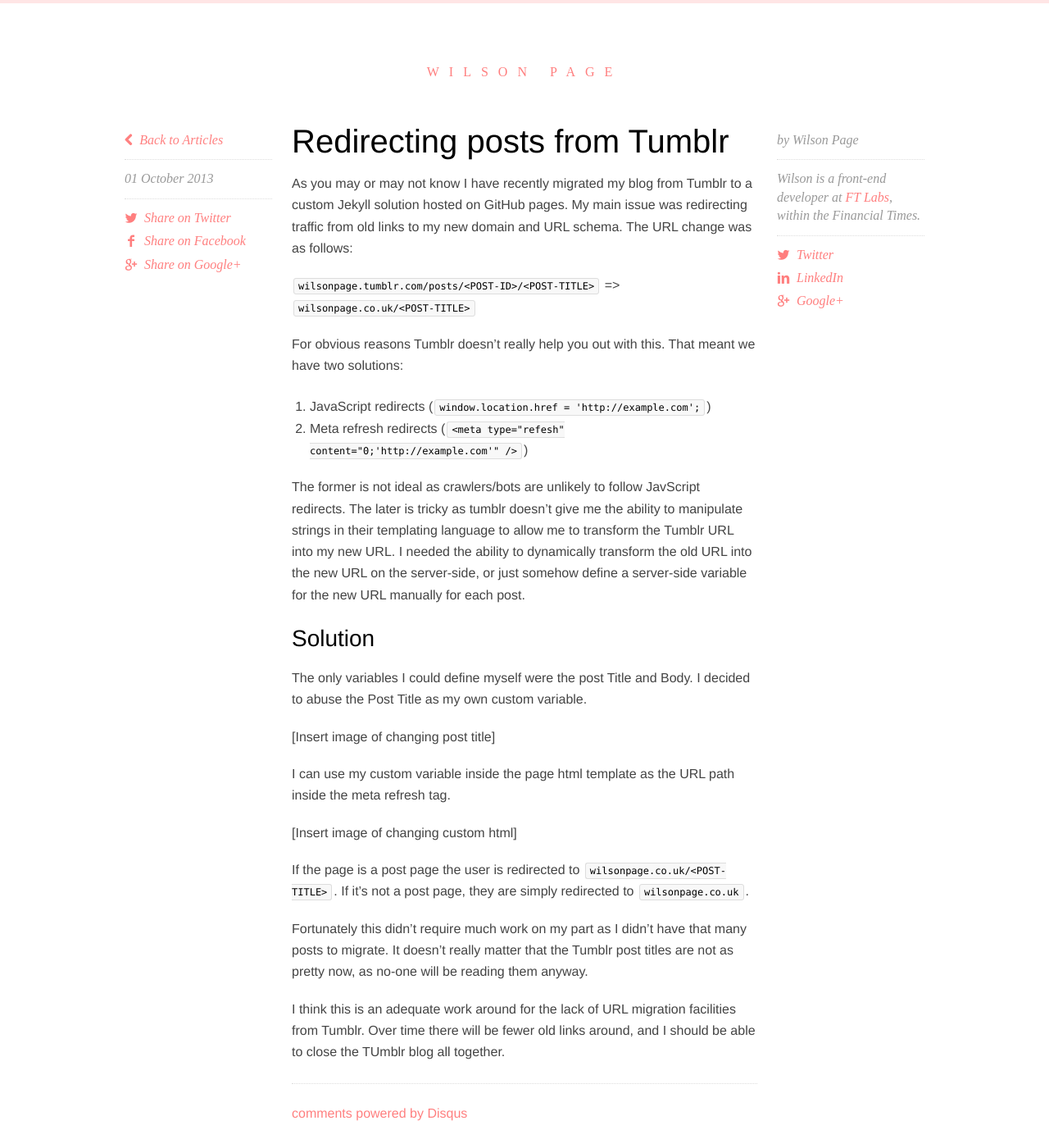
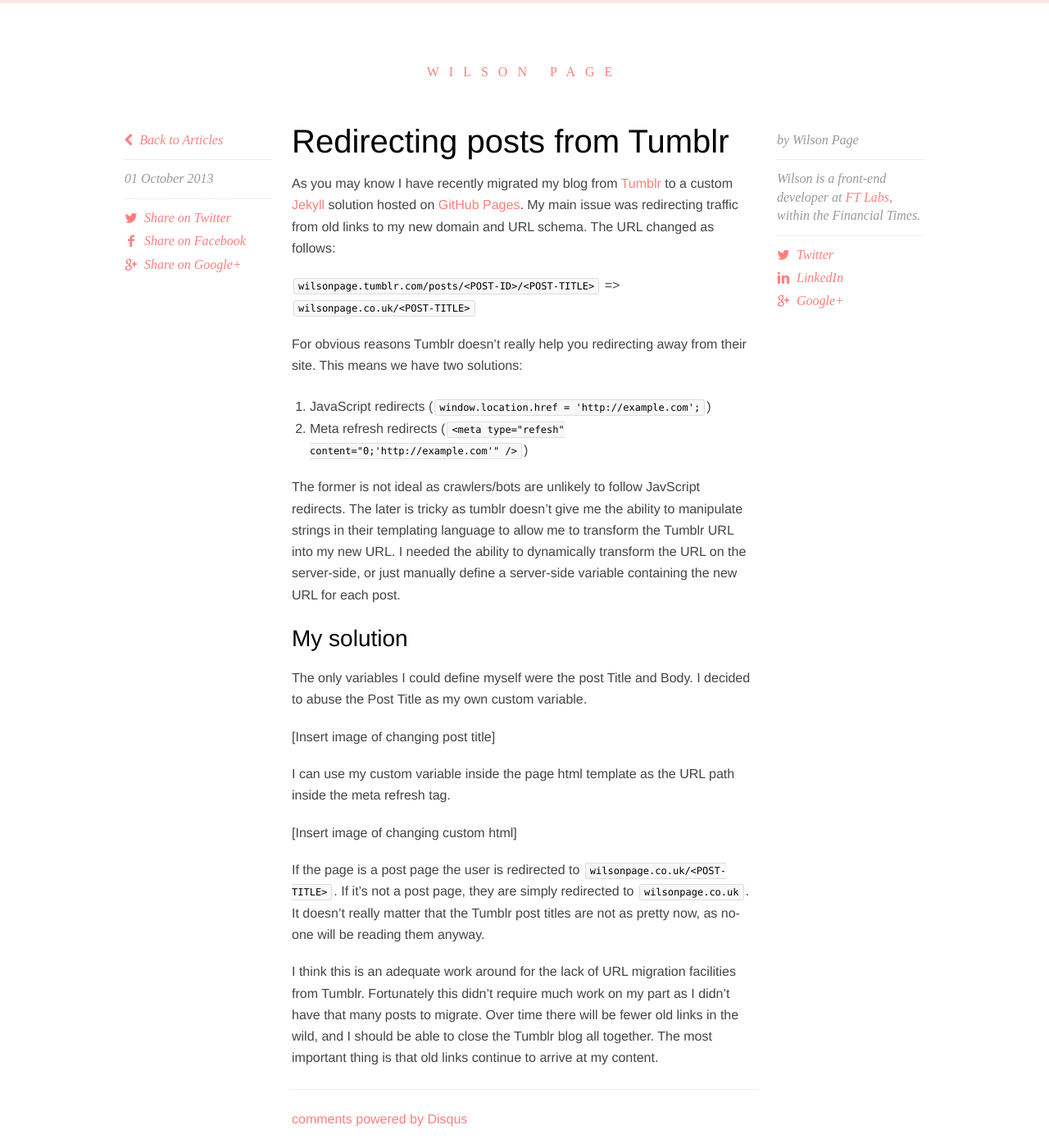
Before and after one commit to wilsonpage/blog, a Jekyll site: the page built from _posts/2013-10-01-redirecting-posts-from-tumblr.markdown, in a window 1280 px wide and 1400 px high. Shown: the whole window at 82% size. Built offline with Jekyll 4.4.1, drawn with Linux system fonts in a browser that asks for light colours; Markdown is read by kramdown in place of the engine named in the settings; comment, search, counter and statistics services are not loaded.

Commit message:
Ammendments

```diff
--- a/_posts/2013-10-01-redirecting-posts-from-tumblr.markdown
+++ b/_posts/2013-10-01-redirecting-posts-from-tumblr.markdown
@@ -4,18 +4,18 @@ title:  "Redirecting posts from Tumblr"
 date:   2013-10-01 10:29
 tags: tumblr blogs
 ---
-As you may or may not know I have recently migrated my blog from Tumblr to a custom Jekyll solution hosted on GitHub pages. My main issue was redirecting traffic from old links to my new domain and URL schema. The URL change was as follows:
+As you may know I have recently migrated my blog from [Tumblr](http://tumblr.com) to a custom [Jekyll](http://jekyll.org) solution hosted on [GitHub Pages](http://pages.github.com). My main issue was redirecting traffic from old links to my new domain and URL schema. The URL changed as follows:
 
 `wilsonpage.tumblr.com/posts/<POST-ID>/<POST-TITLE>` => `wilsonpage.co.uk/<POST-TITLE>`
 
-For obvious reasons Tumblr doesn't really help you out with this. That meant we have two solutions:
+For obvious reasons Tumblr doesn't really help you redirecting away from their site. This means we have two solutions:
 
 1. JavaScript redirects (`window.location.href = 'http://example.com';`)
 2. Meta refresh redirects (`<meta type="refesh" content="0;'http://example.com'" />`)
 
-The former is not ideal as crawlers/bots are unlikely to follow JavScript redirects. The later is tricky as tumblr doesn't give me the ability to manipulate strings in their templating language to allow me to transform the Tumblr URL into my new URL. I needed the ability to dynamically transform the old URL into the new URL on the server-side, or just somehow define a server-side variable for the new URL manually for each post.
+The former is not ideal as crawlers/bots are unlikely to follow JavScript redirects. The later is tricky as tumblr doesn't give me the ability to manipulate strings in their templating language to allow me to transform the Tumblr URL into my new URL. I needed the ability to dynamically transform the URL on the server-side, or just manually define a server-side variable containing the new URL for each post.
 
-### Solution
+### My solution
 
 The only variables I could define myself were the post Title and Body. I decided to abuse the Post Title as my own custom variable.
 
@@ -25,8 +25,6 @@ I can use my custom variable inside the page html template as the URL path insid
 
 [Insert image of changing custom html]
 
-If the page is a post page the user is redirected to `wilsonpage.co.uk/<POST-TITLE>`. If it's not a post page, they are simply redirected to `wilsonpage.co.uk`.
+If the page is a post page the user is redirected to `wilsonpage.co.uk/<POST-TITLE>`. If it's not a post page, they are simply redirected to `wilsonpage.co.uk`. It doesn't really matter that the Tumblr post titles are not as pretty now, as no-one will be reading them anyway.
 
-Fortunately this didn't require much work on my part as I didn't have that many posts to migrate. It doesn't really matter that the Tumblr post titles are not as pretty now, as no-one will be reading them anyway.
-
-I think this is an adequate work around for the lack of URL migration facilities from Tumblr. Over time there will be fewer old links around, and I should be able to close the TUmblr blog all together.
+I think this is an adequate work around for the lack of URL migration facilities from Tumblr. Fortunately this didn't require much work on my part as I didn't have that many posts to migrate. Over time there will be fewer old links in the wild, and I should be able to close the Tumblr blog all together. The most important thing is that old links continue to arrive at my content.
```
